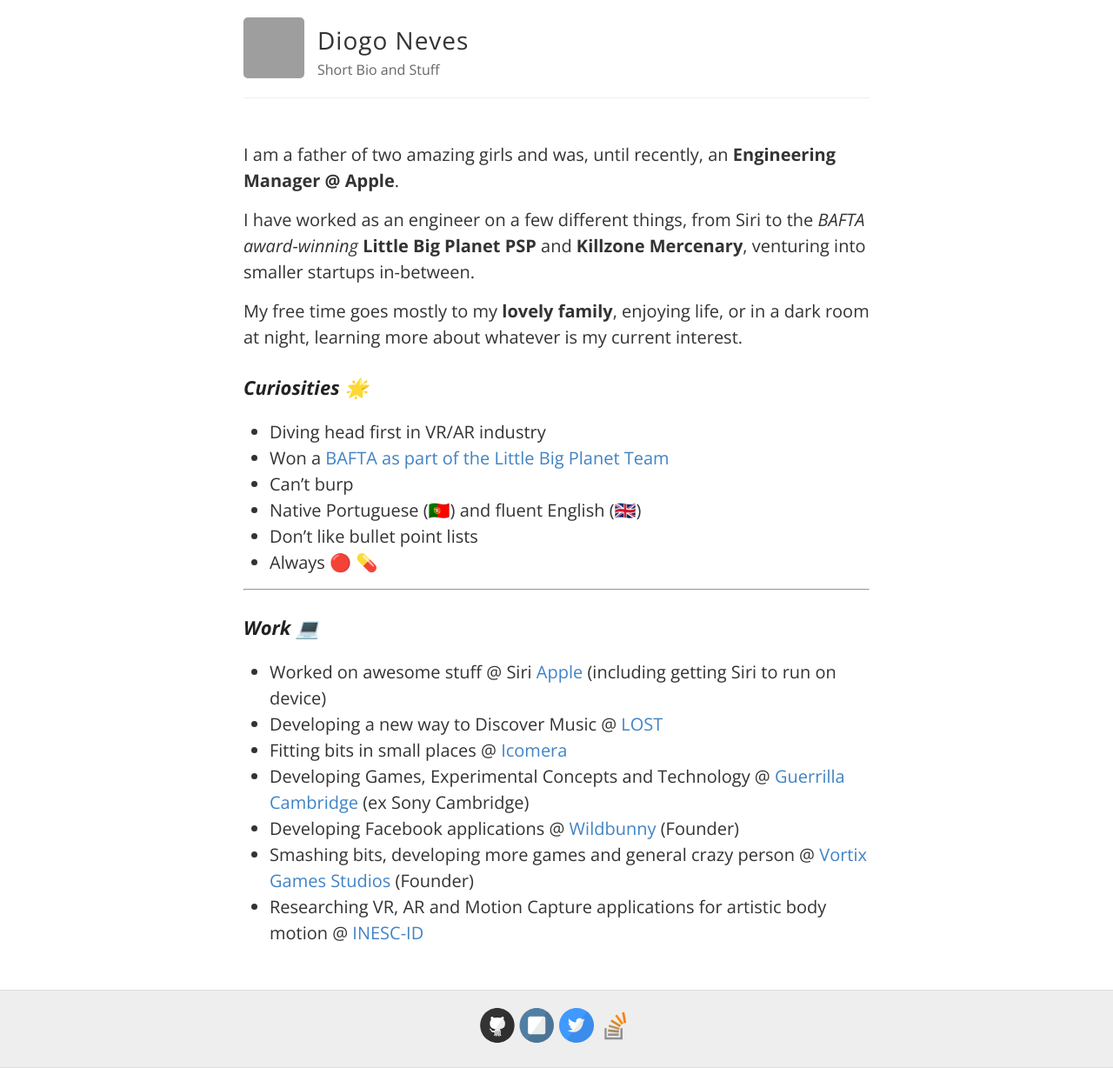
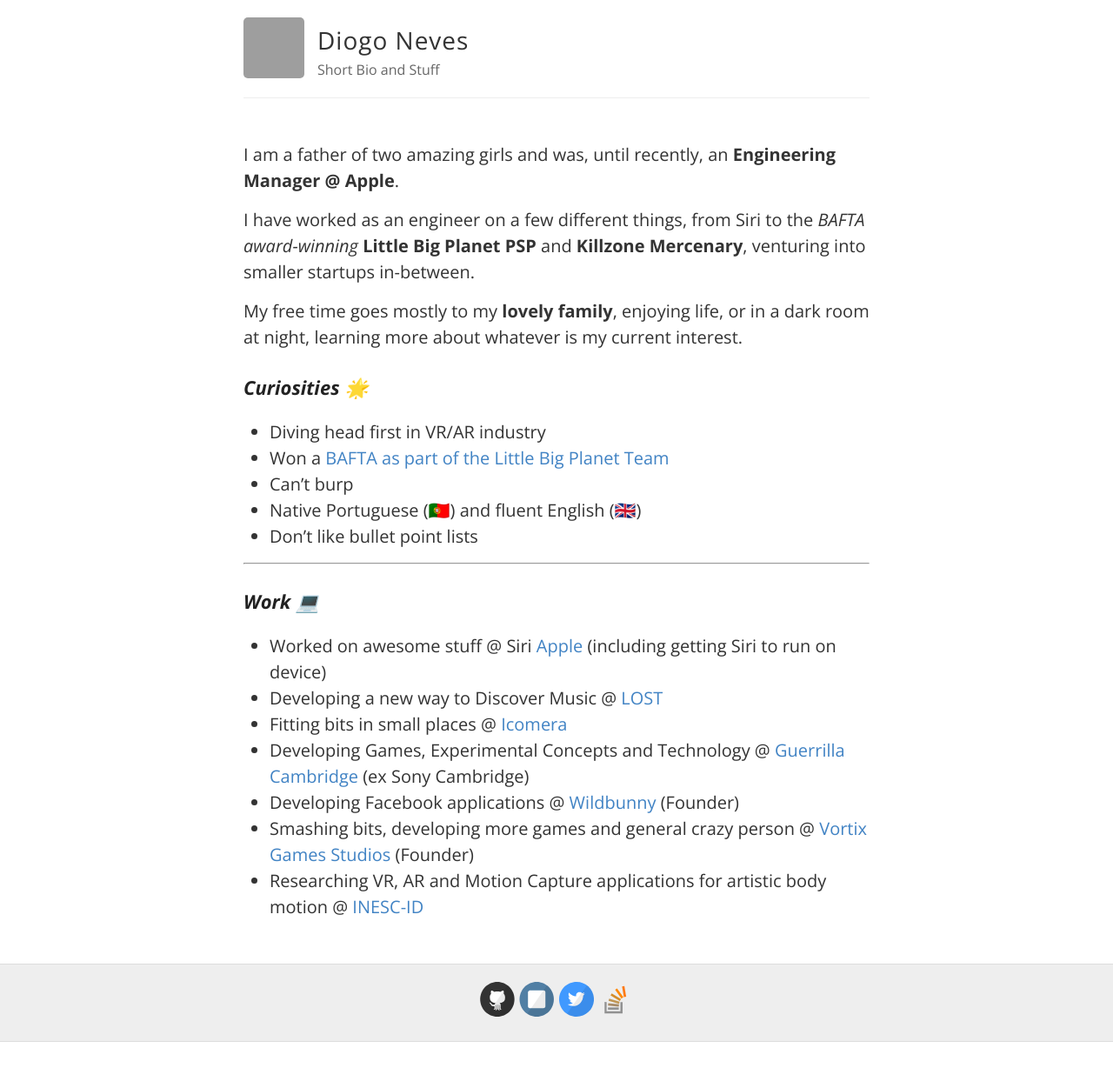
Before and after one commit to DiogoNeves/diogoneves.github.io, a Jekyll site: the page built from index.md, in a window 1280 px wide. Shown: the whole page at 87% size. Built offline with Jekyll 4.4.1, drawn with Linux system fonts in a browser that asks for light colours; after the commit the page ends 1198 px from its top, so only the background shows below that; grey boxes are pictures that could not be loaded.

Commit message:
updated content

```diff
--- a/index.md
+++ b/index.md
@@ -13,27 +13,26 @@
 
 ### Curiosities 🌟
 
-* Diving head first in VR/AR industry
-* Won a [BAFTA as part of the Little Big Planet Team](http://www.bafta.org/games/awards/2010-winners-nominees,2475,BA.html){:target="_blank"}
-* Can't burp
-* Native Portuguese (🇵🇹) and fluent English (🇬🇧)
-* Don't like bullet point lists
-* Always 🔴 💊
+- Diving head first in VR/AR industry
+- Won a [BAFTA as part of the Little Big Planet Team](http://www.bafta.org/games/awards/2010-winners-nominees,2475,BA.html){:target="\_blank"}
+- Can't burp
+- Native Portuguese (🇵🇹) and fluent English (🇬🇧)
+- Don't like bullet point lists
 
------
+---
 
 ### Work 💻
 
-* Worked on awesome stuff @ Siri [Apple](https://www.apple.com/){:target="_blank"} (including getting Siri to run on device)
-* Developing a new way to Discover Music @
-[LOST](http://lost.am/){:target="_blank"}
-* Fitting bits in small places @ [Icomera](http://www.icomera.com/){:target="_blank"}
-* Developing Games, Experimental Concepts and Technology @
-[Guerrilla Cambridge](http://www.worldwidestudios.net/cambridge){:target="_blank"}
-(ex Sony Cambridge)
-* Developing Facebook applications @ [Wildbunny](http://wildbunny.co.uk/){:target="_blank"}
-(Founder)
-* Smashing bits, developing more games and general crazy person
-@ [Vortix Games Studios](http://blog.vortixgames.com/){:target="_blank"} (Founder)
-* Researching VR, AR and Motion Capture applications for artistic body motion @
-[INESC-ID](http://www.inesc-id.pt/){:target="_blank"}
+- Worked on awesome stuff @ Siri [Apple](https://www.apple.com/){:target="\_blank"} (including getting Siri to run on device)
+- Developing a new way to Discover Music @
+  [LOST](http://lost.am/){:target="\_blank"}
+- Fitting bits in small places @ [Icomera](http://www.icomera.com/){:target="\_blank"}
+- Developing Games, Experimental Concepts and Technology @
+  [Guerrilla Cambridge](http://www.worldwidestudios.net/cambridge){:target="\_blank"}
+  (ex Sony Cambridge)
+- Developing Facebook applications @ [Wildbunny](http://wildbunny.co.uk/){:target="\_blank"}
+  (Founder)
+- Smashing bits, developing more games and general crazy person
+  @ [Vortix Games Studios](http://blog.vortixgames.com/){:target="\_blank"} (Founder)
+- Researching VR, AR and Motion Capture applications for artistic body motion @
+  [INESC-ID](http://www.inesc-id.pt/){:target="\_blank"}
```
